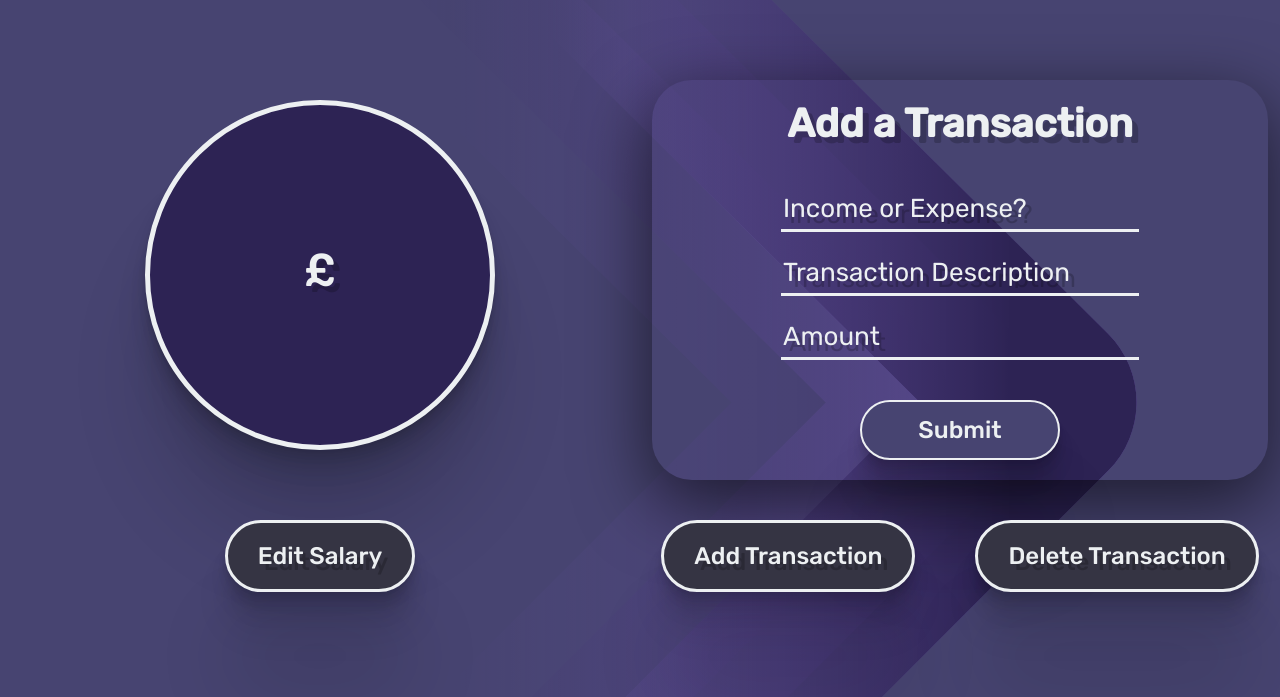
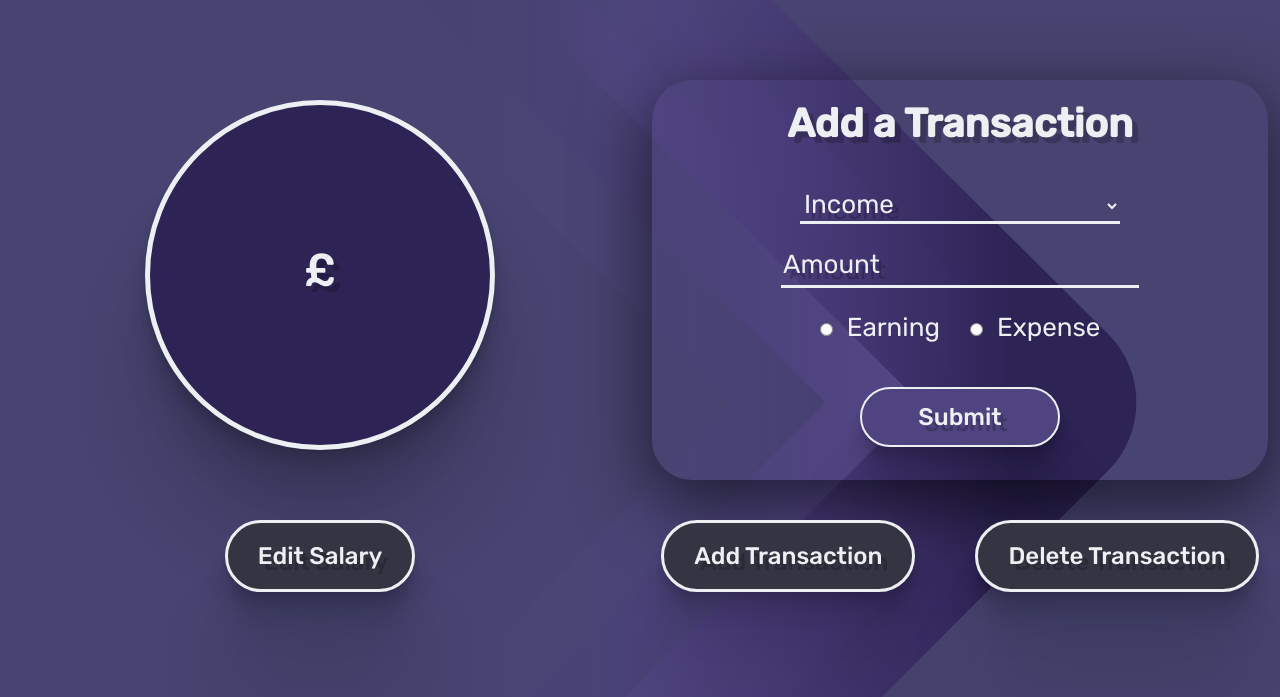
Before and after one commit to PeterGarvanski/FinView, a Flask app: page /add-transaction in a window 1280 px wide. Shown: the part 103-800 px from the top of the page. Run offline with Flask 3, Linux system fonts and the light colour scheme.

Commit message:
style: refformatted and styled the add transaction page

```diff
--- a/financetracker/static/css/style.css
+++ b/financetracker/static/css/style.css
@@ -130,7 +130,7 @@ input:-webkit-autofill:active{
 }
 
 .submit-button {
-    background-color: #474471;
+    background-color: #4f4480;
     border: 2px solid #edf0f2;
     border-radius: 40px;
     height: 60px;
@@ -362,6 +362,27 @@ h4.special-saving {
     color: #edf0f2;
 }
 
+.input.select {
+    min-width: 320px;
+}
+
+option {
+    background-color: #4f4480;
+}
+
+.radio-container {
+    display: flex;
+    flex-direction: row;
+    align-items: center;
+    justify-content: center;
+    gap: 30px;
+}
+
+.radio-container label {
+    margin-left: 10px;
+    border-bottom: none;
+}
+
 input.input::placeholder {
     color: #edf0f2;
 }
--- a/financetracker/templates/add-asset.html
+++ b/financetracker/templates/add-asset.html
@@ -4,6 +4,6 @@
     <h1 class="txt-shadow asset-header"><b>Add an Asset</b></h1>
     <input type="text" id="asset-name" placeholder="Asset Name" name="asset-name" class="input txt-shadow" required>
     <input type="text" id="asset-value" placeholder="Asset Value" name="asset-value" class="input txt-shadow" required>
-    <input type="submit" value="Submit" class="bx-shadow button-clr submit-button">
+    <input type="submit" value="Submit" class="bx-shadow button-clr submit-button txt-shadow">
 </form>
 {% endblock%}
--- a/financetracker/templates/add-transaction.html
+++ b/financetracker/templates/add-transaction.html
@@ -2,9 +2,25 @@
 {% block transaction_screen %}
 <form action="{{ url_for('income_expenses') }}" method="POST" class="asset-form">
     <h1 class="txt-shadow asset-header transaction"><b>Add a Transaction</b></h1>
-    <input type="text" id="transaction_type" placeholder="Income or Expense?" name="transaction_type" class="input txt-shadow" required>
-    <input type="text" id="category" placeholder="Transaction Description" name="category" class="input txt-shadow" required>
+    <select id="category" class="input txt-shadow select">
+        <option value="income">Income</option>
+        <option value="traveling">Traveling</option>
+        <option value="grocerys">Grocery's</option>
+        <option value="Shopping">Shopping</option>
+        <option value="entertainment">Entertainment</option>
+        <option value="other">Other</option>
+      </select>
     <input type="number" id="amount" placeholder="Amount" name="amount" class="input txt-shadow" required>
-    <input type="submit" value="Submit" class="bx-shadow button-clr submit-button">
+    <div class="radio-container">
+        <div>
+            <input type="radio" id="transaction_type_earning" name="transaction_type" value="earning" class="input txt-shadow radio" required>
+            <label for="transaction_type_earning" class="input">Earning</label>
+        </div>
+        <div>
+            <input type="radio" id="transaction_type_expense" name="transaction_type" value="expense" class="input txt-shadow radio" required>
+            <label for="transaction_type_expense" class="input">Expense</label>
+        </div>
+    </div>
+    <input type="submit" value="Submit" class="bx-shadow button-clr submit-button txt-shadow">
 </form>
 {% endblock %}
--- a/financetracker/templates/delete-asset.html
+++ b/financetracker/templates/delete-asset.html
@@ -3,6 +3,6 @@
 <form action="{{ url_for('deleteAssets') }}" method="POST" class="asset-form">
     <h1 class="txt-shadow asset-header"><b>Delete an Asset</b></h1>
     <input type="text" id="asset-name" placeholder="Asset Name" name="asset-name" class="input txt-shadow" required>
-    <input type="submit" value="Sumbit" class="bx-shadow button-clr submit-button">
+    <input type="submit" value="Sumbit" class="bx-shadow button-clr submit-button txt-shadow">
 </form>
 {% endblock%}
--- a/financetracker/templates/delete-transaction.html
+++ b/financetracker/templates/delete-transaction.html
@@ -2,7 +2,7 @@
 {% block transaction_screen %}
 <form action="{{ url_for('income_expenses') }}" method="GET" class="asset-form">
     <h1 class="txt-shadow asset-header extra"><b>Delete a Transaction</b></h1>
-    <input type="text" id="category" placeholder="Transaction Description" name="category" class="input txt-shadow" required>
-    <input type="submit" value="Submit" class="bx-shadow button-clr submit-button">
+    <input type="number" id="category" placeholder="Transaction Id" name="transaction_id" class="input txt-shadow" required>
+    <input type="submit" value="Submit" class="bx-shadow button-clr submit-button txt-shadow">
 </form>
 {% endblock %}
--- a/financetracker/templates/edit-salary.html
+++ b/financetracker/templates/edit-salary.html
@@ -3,6 +3,6 @@
 <form action="{{ url_for('editSalary') }}" method="POST" class="asset-form">
     <h1 class="txt-shadow asset-header extra"><b>Edit Salary</b></h1>
     <input type="number" id="salary" placeholder="New Salary" name="salary" class="input txt-shadow" required>
-    <input type="submit" value="Submit" class="bx-shadow button-clr submit-button">
+    <input type="submit" value="Submit" class="bx-shadow button-clr submit-button txt-shadow">
 </form>
 {% endblock %}
--- a/financetracker/templates/log-in.html
+++ b/financetracker/templates/log-in.html
@@ -33,7 +33,7 @@
                     <input type="text" id="username" placeholder="Enter Username" name="username" class="input txt-shadow extra-space" required>
                     <input type="password" id="password" placeholder="Enter Password" name="password" class="input txt-shadow extra-space" required>
                     <p class="error-message">{{ log_in_message }}</p>
-                    <input type="submit" value="Submit" class="bx-shadow button-clr submit-button">
+                    <input type="submit" value="Submit" class="bx-shadow button-clr submit-button txt-shadow">
                 </form>
             </div>
         </div>
--- a/financetracker/templates/register.html
+++ b/financetracker/templates/register.html
@@ -35,7 +35,7 @@
                     <input type="number" id="net_worth_goal" placeholder="Net Worth Goal Amount" name="net_worth_goal" class="input txt-shadow extra-space" required>
                     <input type="number" id="savings_goal" placeholder="Savings Goal Amount" name="savings_goal" class="input txt-shadow extra-space" required>
                     <p class="error-message">{{ register_message }}</p>
-                    <input type="submit" value="Submit" class="bx-shadow button-clr submit-button">
+                    <input type="submit" value="Submit" class="bx-shadow button-clr submit-button txt-shadow">
                 </form>
             </div>
         </div>
```
Also changed, not shown: financetracker/templates/dashboard.html (+11 -5 lines).
